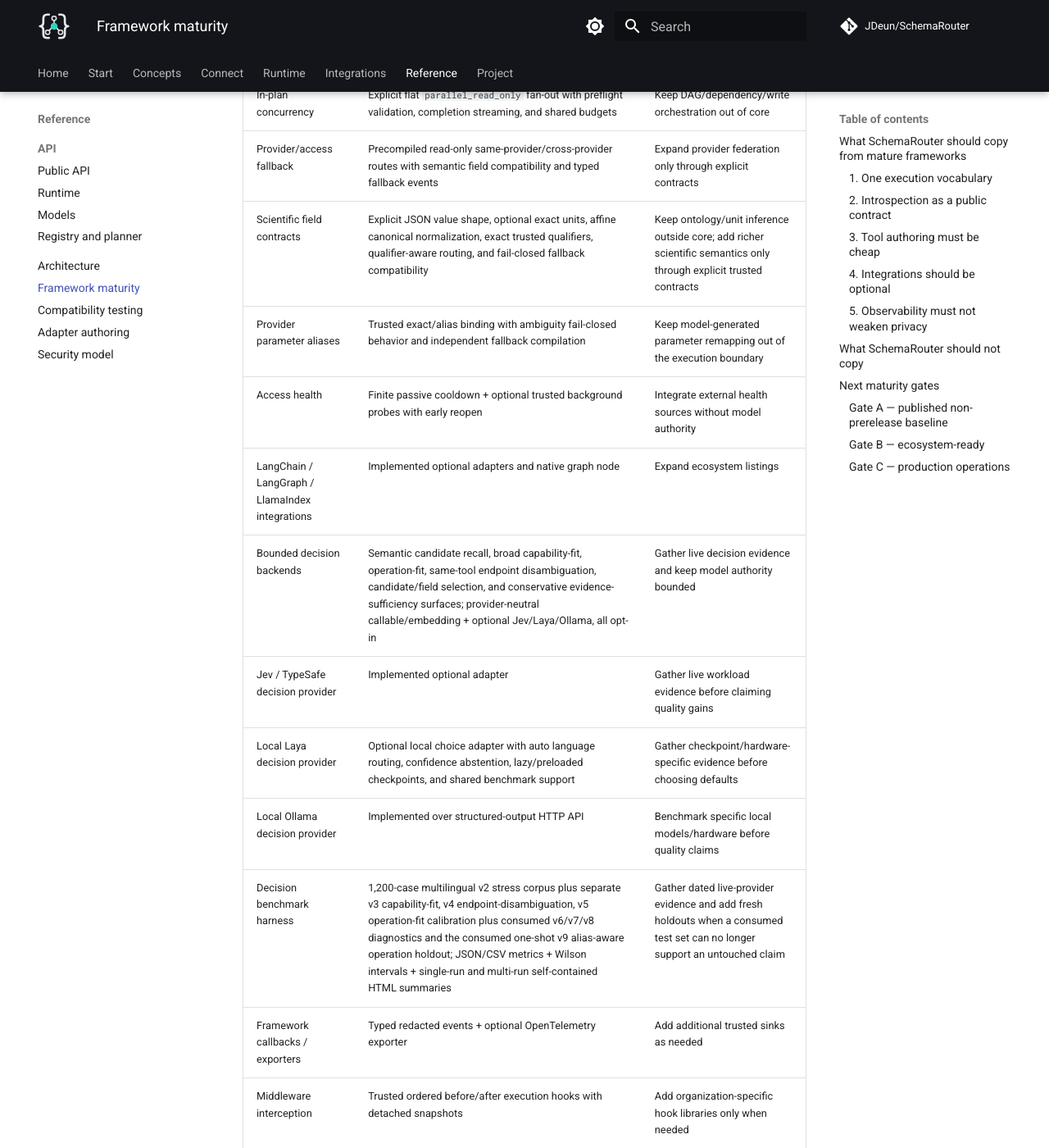
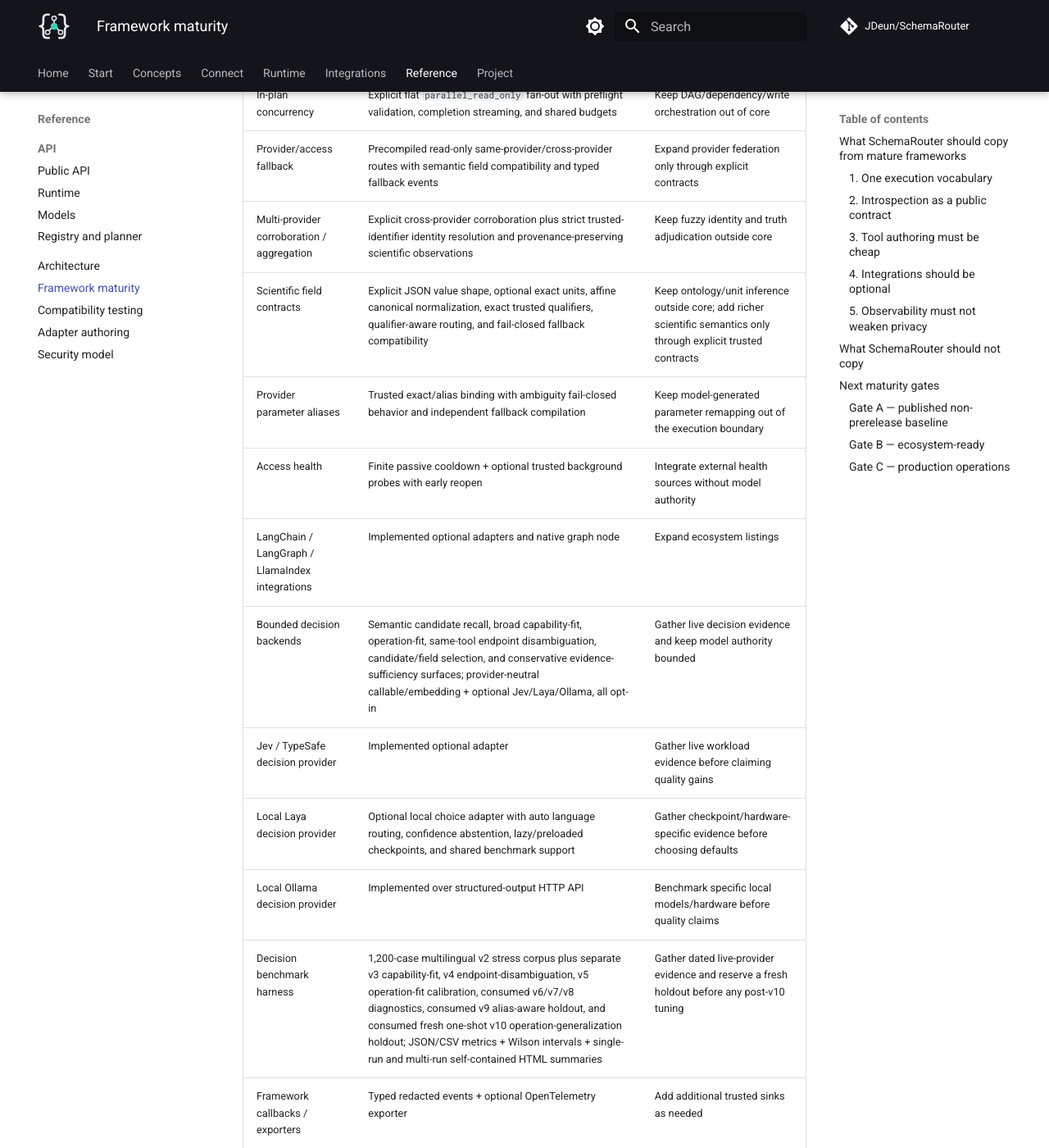
Before and after one commit to JDeun/SchemaRouter, an MkDocs documentation site: the page built from docs/framework-maturity.md, in a window 1280 px wide and 1400 px high, scrolled down 1988 px. Shown: the whole window at 82% size. Built offline with MkDocs 1.6.1 and Material for MkDocs 9.7.7, drawn with Linux system fonts in a browser that asks for light colours; comment, search, counter and statistics services are not loaded.

Commit message:
docs: align framework maturity with 0.8.0 evidence

```diff
--- a/docs/framework-maturity.md
+++ b/docs/framework-maturity.md
@@ -28,6 +28,7 @@ This document tracks framework-level maturity rather than research metrics.
 | Planning explanations | Structured score components, field-selection reasons, ignored-argument records, and decision-selection source | Keep explanations structural; never expose model chain-of-thought |
 | In-plan concurrency | Explicit flat `parallel_read_only` fan-out with preflight validation, completion streaming, and shared budgets | Keep DAG/dependency/write orchestration out of core |
 | Provider/access fallback | Precompiled read-only same-provider/cross-provider routes with semantic field compatibility and typed fallback events | Expand provider federation only through explicit contracts |
+| Multi-provider corroboration / aggregation | Explicit cross-provider corroboration plus strict trusted-identifier identity resolution and provenance-preserving scientific observations | Keep fuzzy identity and truth adjudication outside core |
 | Scientific field contracts | Explicit JSON value shape, optional exact units, affine canonical normalization, exact trusted qualifiers, qualifier-aware routing, and fail-closed fallback compatibility | Keep ontology/unit inference outside core; add richer scientific semantics only through explicit trusted contracts |
 | Provider parameter aliases | Trusted exact/alias binding with ambiguity fail-closed behavior and independent fallback compilation | Keep model-generated parameter remapping out of the execution boundary |
 | Access health | Finite passive cooldown + optional trusted background probes with early reopen | Integrate external health sources without model authority |
@@ -36,7 +37,7 @@ This document tracks framework-level maturity rather than research metrics.
 | Jev / TypeSafe decision provider | Implemented optional adapter | Gather live workload evidence before claiming quality gains |
 | Local Laya decision provider | Optional local choice adapter with auto language routing, confidence abstention, lazy/preloaded checkpoints, and shared benchmark support | Gather checkpoint/hardware-specific evidence before choosing defaults |
 | Local Ollama decision provider | Implemented over structured-output HTTP API | Benchmark specific local models/hardware before quality claims |
-| Decision benchmark harness | 1,200-case multilingual v2 stress corpus plus separate v3 capability-fit, v4 endpoint-disambiguation, v5 operation-fit calibration plus consumed v6/v7/v8 diagnostics and the consumed one-shot v9 alias-aware operation holdout; JSON/CSV metrics + Wilson intervals + single-run and multi-run self-contained HTML summaries | Gather dated live-provider evidence and add fresh holdouts when a consumed test set can no longer support an untouched claim |
+| Decision benchmark harness | 1,200-case multilingual v2 stress corpus plus separate v3 capability-fit, v4 endpoint-disambiguation, v5 operation-fit calibration, consumed v6/v7/v8 diagnostics, consumed v9 alias-aware holdout, and consumed fresh one-shot v10 operation-generalization holdout; JSON/CSV metrics + Wilson intervals + single-run and multi-run self-contained HTML summaries | Gather dated live-provider evidence and reserve a fresh holdout before any post-v10 tuning |
 | Framework callbacks / exporters | Typed redacted events + optional OpenTelemetry exporter | Add additional trusted sinks as needed |
 | Middleware interception | Trusted ordered before/after execution hooks with detached snapshots | Add organization-specific hook libraries only when needed |
 | Composition / DAG runtime | Out of scope for core | Integrate with LangGraph rather than duplicate it |
```
